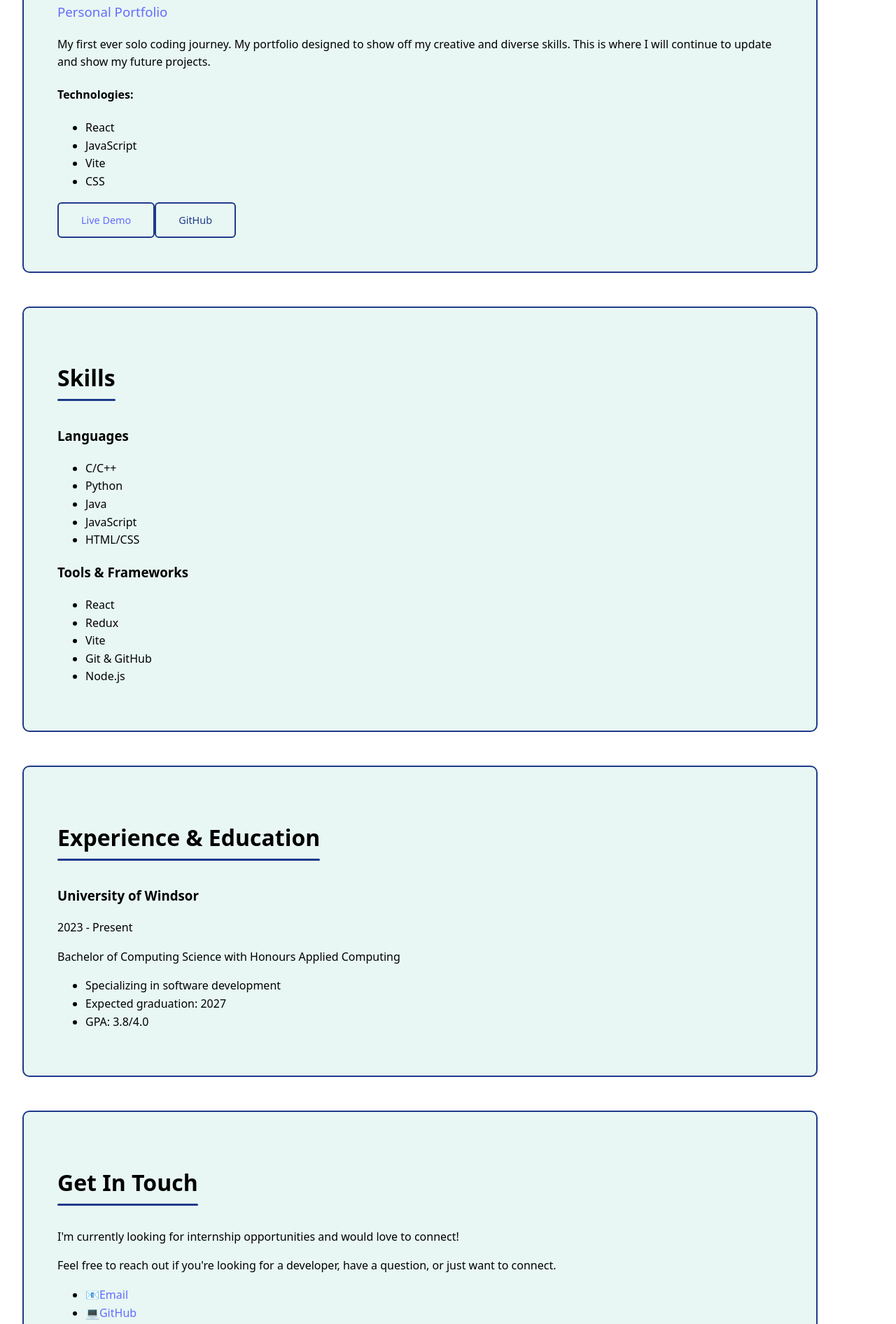
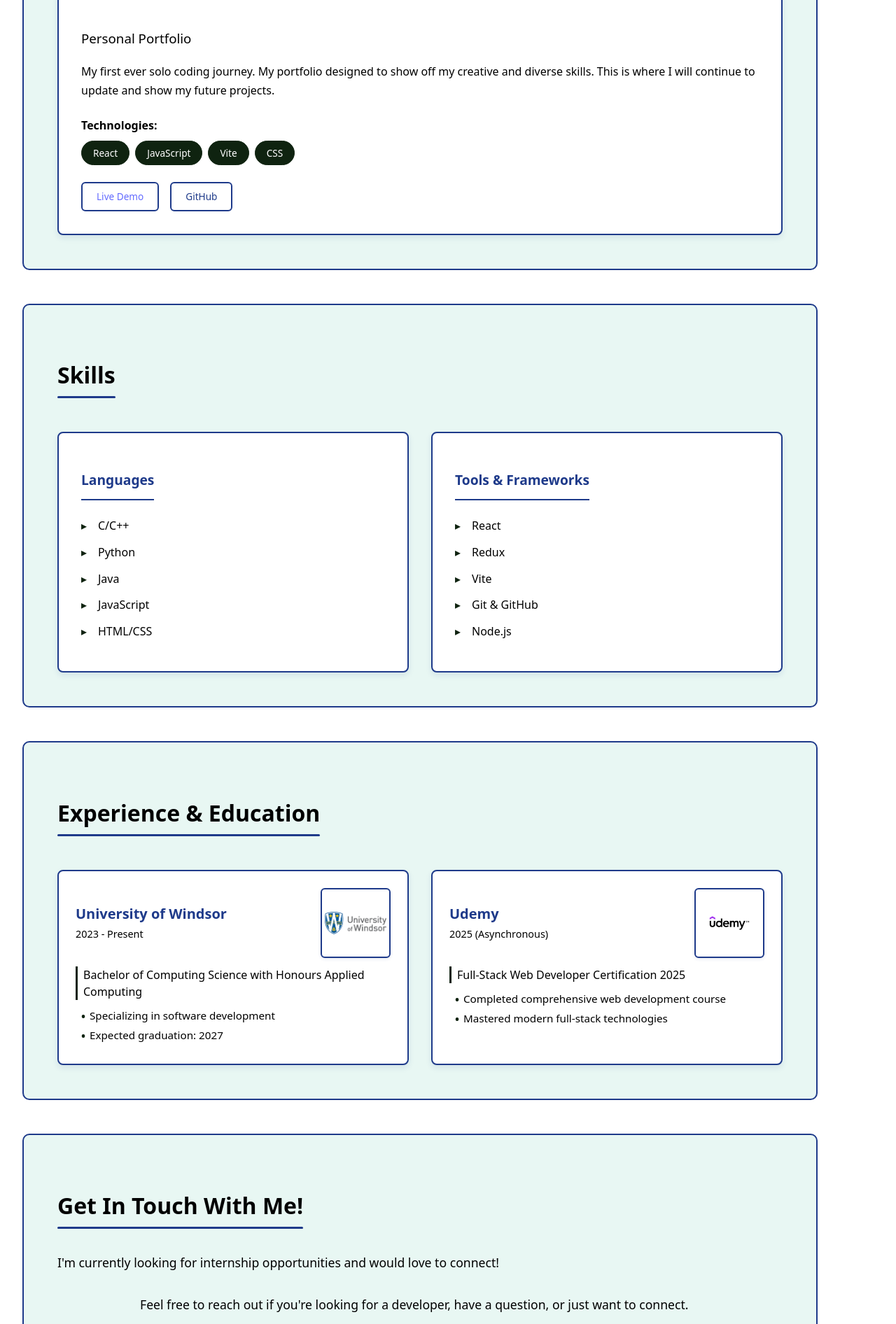
Before and after one commit to ZiyadAbouzeeni/Portfolio, a React (Vite) app: page / in a window 1280 px wide. Shown: the part 880-2772 px from the top of the page at 70% size. Built offline with nearby package versions, Linux system fonts and the light colour scheme.

Commit message:
Added logos to my education section and styled them to fit with site structure

```diff
--- a/src/App.css
+++ b/src/App.css
@@ -90,11 +90,38 @@ section {
     color: var(--text-main); /* Black text */
 }
 
-/* Hero Section - Special styling with light green */
-.hero {
-    padding: 4rem 3rem;
-    text-align: center;
-    background: linear-gradient(135deg, var(--box-bg) 0%, #e0f2f1 100%);
+/* Hero Section Layout */
+.hero-content {
+    display: flex;
+    align-items: center;
+    justify-content: space-between;
+    gap: 4rem;
+    max-width: 1200px;
+    margin: 0 auto;
+}
+
+.hero-text-container {
+    flex: 1;
+    text-align: left;
+}
+
+.hero-photo {
+    flex: 0 0 auto;
+}
+
+.profile-photo {
+    width: 280px;
+    height: 280px;
+    border-radius: 50%;
+    object-fit: cover;
+    border: 4px solid var(--accent);
+    box-shadow: 0 8px 20px rgba(30, 58, 138, 0.2);
+    transition: all 0.3s ease;
+}
+
+.profile-photo:hover {
+    transform: scale(1.05);
+    box-shadow: 0 12px 25px rgba(30, 58, 138, 0.3);
 }
 
 .hero-eyebrow {
@@ -130,7 +157,7 @@ section {
 .hero-buttons {
     display: flex;
     gap: 1rem;
-    justify-content: center;
+    justify-content: flex-start;
 }
 
 /* Buttons */
@@ -170,6 +197,11 @@ section {
     transform: translateY(-2px);
 }
 
+.button.small {
+    padding: 0.5rem 1.25rem;
+    font-size: 0.85rem;
+}
+
 /* Section Titles */
 .section-title {
     font-size: 2rem;
@@ -191,52 +223,64 @@ section {
     border-radius: 2px;
 }
 
-/* Projects Section */
-#projects {
-    background: var(--box-bg);
+.section-subtitle {
+    color: var(--text-main);
+    font-size: 1.1rem;
+    margin-bottom: 2rem;
 }
 
-.project {
+/* Projects Section */
+.projects-grid {
+    display: grid;
+    grid-template-columns: 1fr;
+    gap: 2rem;
+    margin-top: 2rem;
+}
+
+.project-card {
     background: white;
     border-radius: 8px;
     padding: 2rem;
-    margin-bottom: 2rem;
     border: 2px solid var(--accent);
     box-shadow: 0 4px 8px var(--shadow);
     transition: all 0.3s;
 }
 
-.project:hover {
+.project-card:hover {
     transform: translateY(-6px);
     box-shadow: 0 10px 20px rgba(30, 58, 138, 0.15);
 }
 
-.project h3 {
-    margin-bottom: 1rem;
-    font-size: 1.5rem;
-    color: var(--text-main); /* Black */
-    font-weight: 600;
-}
-
-.project h3 a {
+.project-link {
     color: var(--text-main); /* Black */
     text-decoration: none;
     border-bottom: 2px solid transparent;
     transition: all 0.2s;
 }
 
-.project h3 a:hover {
+.project-link:hover {
     color: var(--accent);
     border-bottom-color: var(--accent);
 }
 
-.project p {
+.project-description {
     color: var(--text-main); /* Black */
-    margin-bottom: 1.5rem;
+    margin: 1rem 0;
     line-height: 1.7;
 }
 
-.project ul {
+.project-tech {
+    margin: 1.5rem 0;
+}
+
+.tech-label {
+    color: var(--text-main);
+    font-size: 1rem;
+    margin-bottom: 0.5rem;
+    font-weight: 600;
+}
+
+.tech-list {
     display: flex;
     flex-wrap: wrap;
     gap: 0.5rem;
@@ -245,7 +289,7 @@ section {
     margin: 0;
 }
 
-.project li {
+.tech-item {
     background: var(--accent-secondary); /* Your dark green #0f2310 */
     color: white;
     padding: 0.35rem 1rem;
@@ -255,14 +299,21 @@ section {
     border: 1px solid var(--accent-secondary);
 }
 
+.project-links {
+    display: flex;
+    gap: 1rem;
+    margin-top: 1.5rem;
+}
+
 /* Skills Section */
-.skills {
+.skills-container {
     display: grid;
     grid-template-columns: repeat(auto-fit, minmax(250px, 1fr));
     gap: 2rem;
+    margin-top: 2rem;
 }
 
-.skills-section {
+.skills-category {
     background: white;
     padding: 2rem;
     border-radius: 8px;
@@ -270,7 +321,7 @@ section {
     box-shadow: 0 4px 8px var(--shadow);
 }
 
-.skills-section h3 {
+.skills-category-title {
     color: var(--accent);
     margin-bottom: 1.5rem;
     font-size: 1.2rem;
@@ -280,13 +331,13 @@ section {
     display: inline-block;
 }
 
-.skills-section ul {
+.skills-list {
     list-style: none;
     padding: 0;
     margin: 0;
 }
 
-.skills-section li {
+.skill-item {
     color: var(--text-main); /* Black */
     margin-bottom: 0.75rem;
     padding-left: 1.5rem;
@@ -295,7 +346,7 @@ section {
     font-weight: 500;
 }
 
-.skills-section li::before {
+.skill-item::before {
     content: "▸";
     position: absolute;
     left: 0;
@@ -304,30 +355,124 @@ section {
 }
 
 /* Experience Section */
-.experiences-section {
+.experience-grid {
+    display: grid;
+    grid-template-columns: repeat(auto-fit, minmax(300px, 1fr));
+    gap: 2rem;
+    margin-top: 2rem;
+}
+
+.experience-card {
     background: white;
-    padding: 2.5rem;
+    padding: 1.5rem;
     border-radius: 8px;
     border: 2px solid var(--accent);
     box-shadow: 0 4px 8px var(--shadow);
+    transition: all 0.3s;
 }
 
-.experiences-section h3 {
-    color: var(--accent);
-    margin-bottom: 0.75rem;
-    font-size: 1.5rem;
-    font-weight: 600;
+.experience-card:hover {
+    transform: translateY(-5px);
+    box-shadow: 0 8px 16px rgba(30, 58, 138, 0.15);
 }
 
-.experiences-description {
-    color: var(--text-main); /* Black */
-    line-height: 1.7;
-    font-size: 1.1rem;
+/* Experience Header with Logos */
+.experience-header {
+    display: flex;
+    align-items: center;
+    justify-content: space-between;
+    margin-bottom: 0.75rem;
+    gap: 1rem;
+}
+
+.experience-logo {
+    width: 100px;
+    height: 100px;
+    object-fit: contain;
+    border-radius: 6px;
+    background: white;
+    padding: 4px;
+    border: 2px solid var(--accent);
+    box-shadow: 0 2px 4px var(--shadow);
+    flex-shrink: 0;
+}
+
+.experience-title-container {
+    flex: 1;
+}
+
+.experience-title {
+    color: var(--accent);
+    margin: 0 0 0.25rem 0;
+    font-size: 1.25rem;
+    font-weight: 600;
+    line-height: 1.3;
+}
+
+.experience-period {
+    color: var(--text-main);
+    font-size: 0.9rem;
+    margin: 0;
     font-weight: 500;
 }
 
+.experience-description {
+    color: var(--text-main);
+    line-height: 1.5;
+    font-size: 1rem;
+    font-weight: 500;
+    margin: 0.75rem 0;
+    padding-left: 0.5rem;
+    border-left: 3px solid var(--accent-secondary);
+}
+
+.experience-details {
+    list-style: none;
+    padding: 0;
+    margin: 0.75rem 0 0 0;
+}
+
+.experience-details li {
+    color: var(--text-main);
+    margin-bottom: 0.4rem;
+    padding-left: 1.25rem;
+    position: relative;
+    font-size: 0.95rem;
+    line-height: 1.4;
+}
+
+.experience-details li::before {
+    content: "•";
+    position: absolute;
+    left: 0.5rem;
+    color: var(--accent-secondary);
+    font-weight: bold;
+    font-size: 1rem;
+}
+
 /* Contact Section */
-.contacts {
+.contact-subtitle {
+    color: var(--text-main);
+    font-size: 1.1rem;
+    margin-bottom: 2rem;
+}
+
+.contact-container {
+    max-width: 800px;
+    margin: 0 auto;
+}
+
+.contact-info {
+    margin-bottom: 2rem;
+}
+
+.contact-text {
+    color: var(--text-main);
+    font-size: 1.1rem;
+    line-height: 1.7;
+}
+
+.contact-links {
     display: flex;
     justify-content: center;
     gap: 2rem;
@@ -336,7 +481,11 @@ section {
     margin: 0;
 }
 
-.contacts li a {
+.contact-item {
+    margin: 0;
+}
+
+.contact-link {
     display: inline-flex;
     align-items: center;
     gap: 0.75rem;
@@ -351,14 +500,38 @@ section {
     box-shadow: 0 4px 6px var(--shadow);
 }
 
-.contacts li a:hover {
+.contact-link:hover {
     background: var(--accent);
     color: white;
     transform: translateY(-4px);
     box-shadow: 0 8px 15px rgba(30, 58, 138, 0.2);
 }
 
-/* Responsive Design */
+.contact-icon {
+    font-size: 1.25rem;
+}
+
+/* Footer */
+.footer {
+    text-align: center;
+    padding: 3rem 0;
+    margin-top: 3rem;
+    border-top: 2px solid var(--accent);
+}
+
+.footer-text {
+    color: var(--text-main);
+    font-size: 0.9rem;
+    margin-bottom: 0.5rem;
+}
+
+.footer-note {
+    color: var(--text-main);
+    font-size: 0.8rem;
+    opacity: 0.8;
+}
+
+/* Mobile Responsive */
 @media (max-width: 768px) {
     .app {
         padding: 0 1rem;
@@ -375,8 +548,28 @@ section {
         padding: 1.5rem 0;
     }
 
-    .hero {
-        padding: 3rem 1.5rem;
+    .hero-content {
+        flex-direction: column;
+        gap: 2rem;
+        text-align: center;
+    }
+
+    .hero-text-container {
+        text-align: center;
+        order: 2;
+    }
+
+    .hero-photo {
+        order: 1;
+    }
+
+    .hero-buttons {
+        justify-content: center;
+    }
+
+    .profile-photo {
+        width: 200px;
+        height: 200px;
     }
 
     .hero-title {
@@ -397,75 +590,59 @@ section {
         max-width: 250px;
     }
 
-    .contacts {
+    .skills-container {
+        grid-template-columns: 1fr;
+    }
+
+    .experience-grid {
+        grid-template-columns: 1fr;
+        gap: 1.5rem;
+    }
+
+    .experience-header {
+        gap: 0.75rem;
+    }
+
+    .experience-logo {
+        width: 35px;
+        height: 35px;
+    }
+
+    .experience-card {
+        padding: 1.25rem;
+    }
+
+    .experience-title {
+        font-size: 1.1rem;
+    }
+
+    .experience-period {
+        font-size: 0.85rem;
+    }
+
+    .experience-description {
+        font-size: 0.95rem;
+        margin: 0.5rem 0;
+    }
+
+    .experience-details li {
+        font-size: 0.9rem;
+        padding-left: 1rem;
+    }
+
+    .contact-links {
         flex-direction: column;
         align-items: center;
     }
 
-    .contacts li a {
+    .contact-link {
         width: 100%;
+        max-width: 250px;
         justify-content: center;
         padding: 1rem 1.5rem;
     }
 
-    .skills {
-        grid-template-columns: 1fr;
+    .project-links {
+        flex-direction: column;
     }
 }
-
-/* Hero Section Layout */
-.hero-content {
-    display: flex;
-    align-items: center;
-    justify-content: space-between;
-    gap: 4rem;
-    max-width: 1200px;
-    margin: 0 auto;
-}
-
-.hero-text-container {
-    flex: 1;
-    text-align: left;
-}
-
-.hero-photo {
-    flex: 0 0 auto;
-}
-
-.profile-photo {
-    width: 280px;
-    height: 280px;
-    border-radius: 50%;
-    object-fit: cover;
-    border: 4px solid var(--accent);
-    box-shadow: 0 8px 20px rgba(30, 58, 138, 0.2);
-    transition: all 0.3s ease;
-}
-
-.profile-photo:hover {
-    transform: scale(1.05);
-    box-shadow: 0 12px 25px rgba(30, 58, 138, 0.3);
-}
-
-/* Mobile Responsive for Hero */
-@media (max-width: 768px) {
-    .hero-content {
-        flex-direction: column;
-        gap: 2rem;
-        text-align: center;
-    }
-
-    .hero-text-container {
-        text-align: center;
-        order: 2;
-    }
-
-    .hero-photo {
-        order: 1;
-    }
-
-    .profile-photo {
-        width: 200px;
-        height: 200px;
-    }
-}
--- a/src/App.jsx
+++ b/src/App.jsx
@@ -6,7 +6,7 @@ const projects = [
         description: "My first ever solo coding journey. My portfolio designed to show off my creative and diverse skills. This is where I will continue to update and show my future projects.",
         tech: ["React", "JavaScript", "Vite", "CSS"],
         link: "https://github.com/ZiyadAbouzeeni",
-        github: "https://github.com/ZiyadAbouzeeni" // Added separate GitHub link
+        github: "https://github.com/ZiyadAbouzeeni"
     },
 ];
 
@@ -154,15 +154,44 @@ function App() {
 
                 <div className="experience-grid">
                     <article className="experience-card">
-                        <h3 className="experience-title">University of Windsor</h3>
-                        <p className="experience-period">2023 - Present</p>
+                        <div className="experience-header">
+                            <div className="experience-title-container">
+                                <h3 className="experience-title">University of Windsor</h3>
+                                <p className="experience-period">2023 - Present</p>
+                            </div>
+                            <img
+                                src="/uwindsorpicc.png"
+                                alt="University of Windsor Logo"
+                                className="experience-logo"
+                            />
+                        </div>
                         <p className="experience-description">
                             Bachelor of Computing Science with Honours Applied Computing
                         </p>
                         <ul className="experience-details">
                             <li>Specializing in software development</li>
                             <li>Expected graduation: 2027</li>
-                            <li>GPA: 3.8/4.0</li>
+                        </ul>
+                    </article>
+
+                    <article className="experience-card">
+                        <div className="experience-header">
+                            <div className="experience-title-container">
+                                <h3 className="experience-title">Udemy</h3>
+                                <p className="experience-period">2025 (Asynchronous)</p>
+                            </div>
+                            <img
+                                src="/udemy1.webp"
+                                alt="Udemy Logo"
+                                className="experience-logo"
+                            />
+                        </div>
+                        <p className="experience-description">
+                            Full-Stack Web Developer Certification 2025
+                        </p>
+                        <ul className="experience-details">
+                            <li>Completed comprehensive web development course</li>
+                            <li>Mastered modern full-stack technologies</li>
                         </ul>
                     </article>
                 </div>
@@ -170,7 +199,7 @@ function App() {
 
             {/* Contact Section */}
             <section id="contact" className="section" aria-labelledby="contact-heading">
-                <h2 id="contact-heading" className="section-title">Get In Touch</h2>
+                <h2 id="contact-heading" className="section-title">Get In Touch With Me!</h2>
                 <p className="contact-subtitle">
                     I&apos;m currently looking for internship opportunities and would love to connect!
                 </p>
```
Also changed, not shown: public/udemy1.webp (added), public/uwindsorpicc.png (added).
